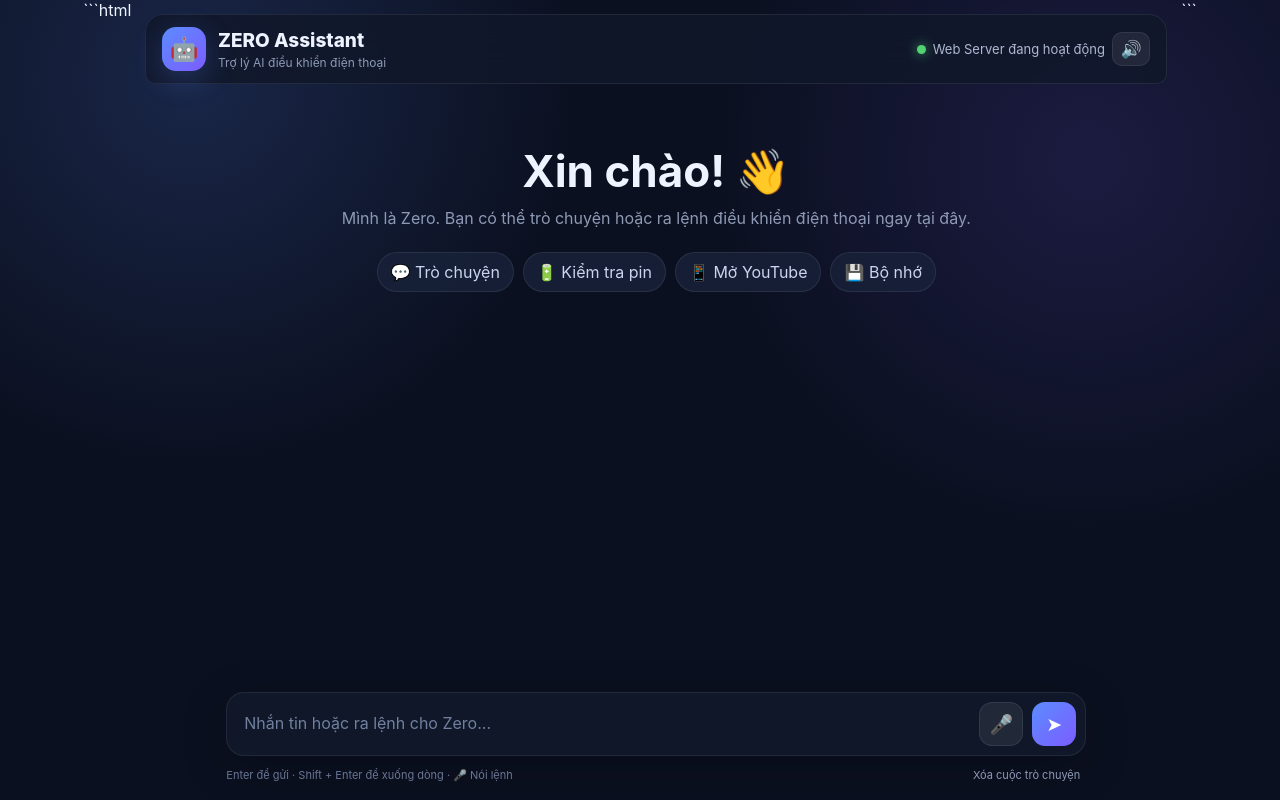
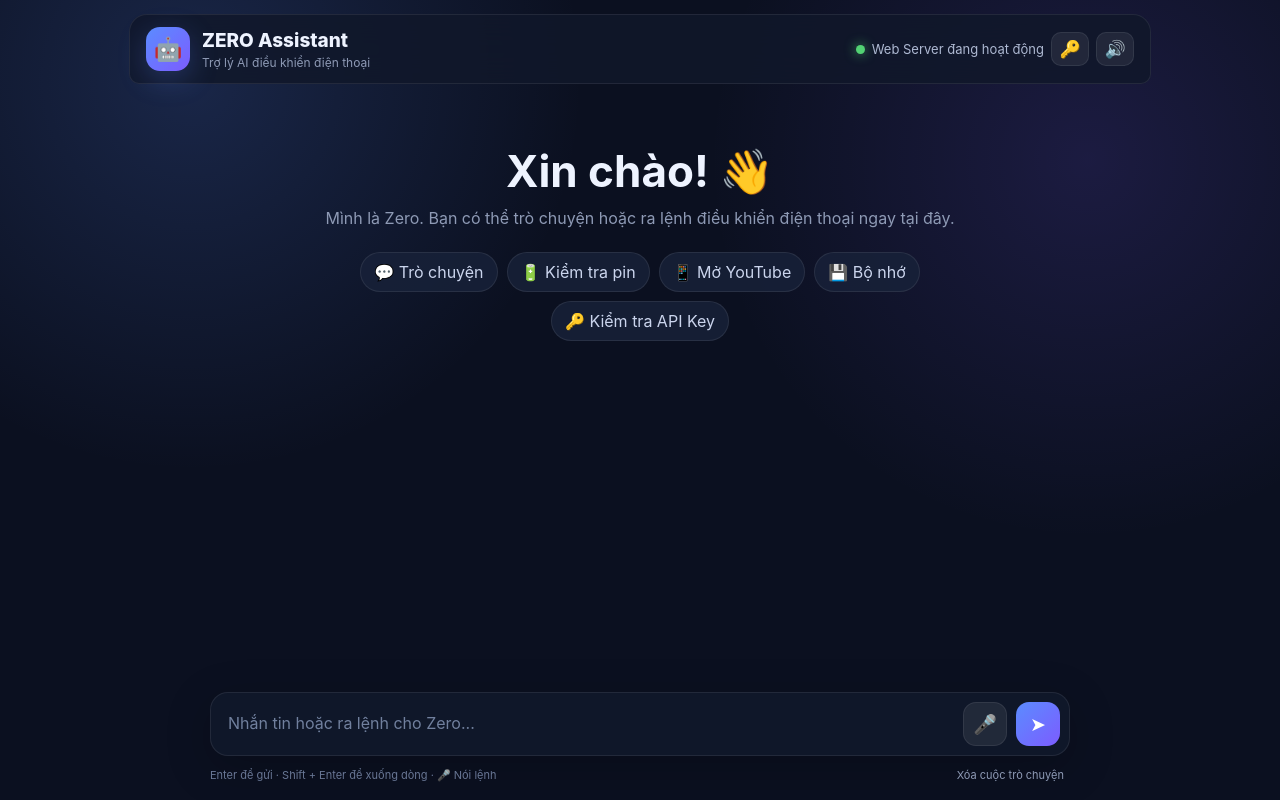
Before and after one commit to trangthanhdai287-blip/zero, a FastAPI app: page / in a window 1280 px wide. Run offline with FastAPI, Linux system fonts and the light colour scheme.

Commit message:
Update index.html

````diff
--- a/templates/index.html
+++ b/templates/index.html
@@ -1,4 +1,3 @@
-```html
 <!DOCTYPE html>
 <html lang="vi">
 
@@ -180,7 +179,7 @@
 
 
 /* =========================================================
-   VOICE TOGGLE
+   VOICE & ACTION TOGGLE
 ========================================================= */
 
 .voice-toggle{
@@ -199,6 +198,9 @@
     font-size:17px;
 
     transition:.15s;
+
+    display: grid;
+    place-items: center;
 }
 
 
@@ -822,6 +824,16 @@
         <span class="dot"></span>
 
         Web Server đang hoạt động
+
+        <!-- 🔑 NÚT CẬP NHẬT VÀ LƯU API KEY VÀO FILE .ENV -->
+        <button
+            id="getKeyBtn"
+            class="voice-toggle"
+            type="button"
+            title="Nhập và lưu API Key vào file .env"
+        >
+            🔑
+        </button>
 
         <!-- 🔊 BẬT/TẮT GIỌNG -->
         <button
@@ -900,6 +912,13 @@
             💾 Bộ nhớ
         </button>
 
+        <button
+            class="chip"
+            data-text="Kiểm tra API Key"
+        >
+            🔑 Kiểm tra API Key
+        </button>
+
 
     </div>
 
@@ -1036,6 +1055,9 @@
 
 const micBtn =
     document.getElementById("micBtn");
+
+const getKeyBtn =
+    document.getElementById("getKeyBtn");
 
 
 /* =========================================================
@@ -1398,6 +1420,57 @@
 
 
 /* =========================================================
+   SAVE KEY BUTTON (GHI VÀ LƯU TRỰC TIẾP VÀO FILE .ENV)
+========================================================= */
+
+if(getKeyBtn){
+    getKeyBtn.addEventListener(
+        "click",
+        async () => {
+            const userKey = prompt("Nhập API Key mới của bạn (Gemini / OpenAI):");
+            if(!userKey || !userKey.trim()){
+                return;
+            }
+
+            try {
+                const response = await fetch("/api/save-key", {
+                    method: "POST",
+                    headers: {
+                        "Content-Type": "application/json"
+                    },
+                    body: JSON.stringify({
+                        api_key: userKey.trim(),
+                        key_name: "GEMINI_API_KEY"
+                    })
+                });
+
+                const data = await response.json();
+
+                if(data.success){
+                    addMessage(
+                        "zero",
+                        "🔑 Đã cập nhật và lưu API Key mới vào file .env thành công!"
+                    );
+                    speak("Đã lưu API Key vào hệ thống.");
+                } else {
+                    addMessage(
+                        "zero",
+                        `❌ Không thể lưu API Key: ${data.error || "Lỗi không xác định"}`
+                    );
+                }
+            } catch (error) {
+                console.error("Lỗi kết nối:", error);
+                addMessage(
+                    "zero",
+                    "❌ Không thể kết nối tới server để lưu API Key."
+                );
+            }
+        }
+    );
+}
+
+
+/* =========================================================
    SCROLL
 ========================================================= */
 
@@ -2198,4 +2271,3 @@
 
 </body>
 </html>
-```
````
